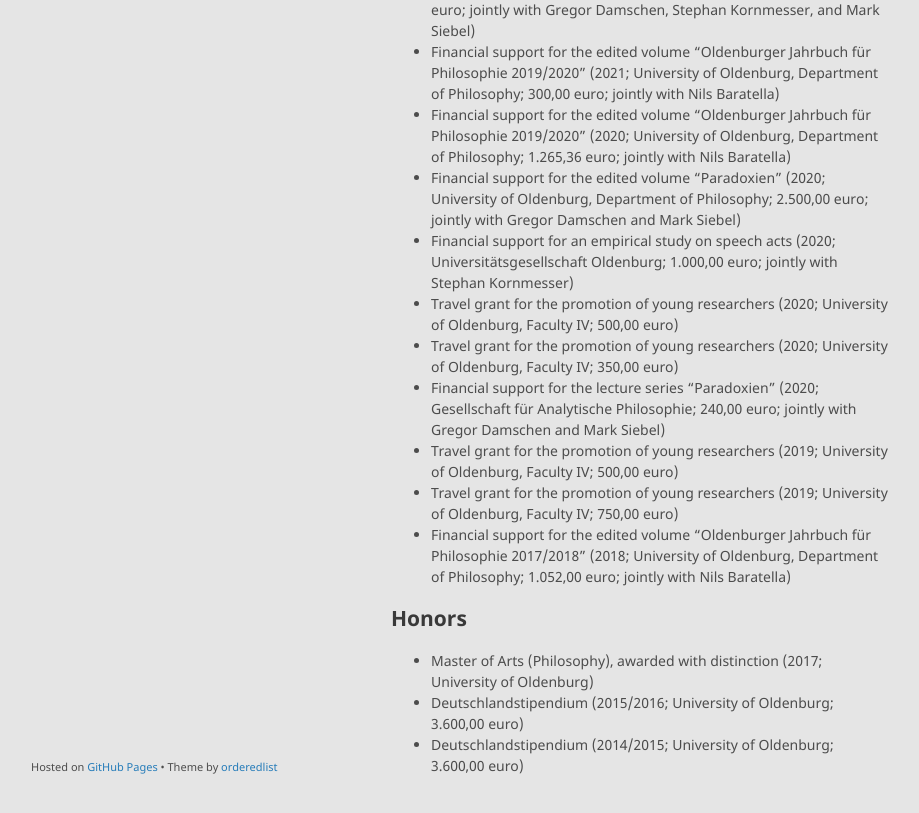
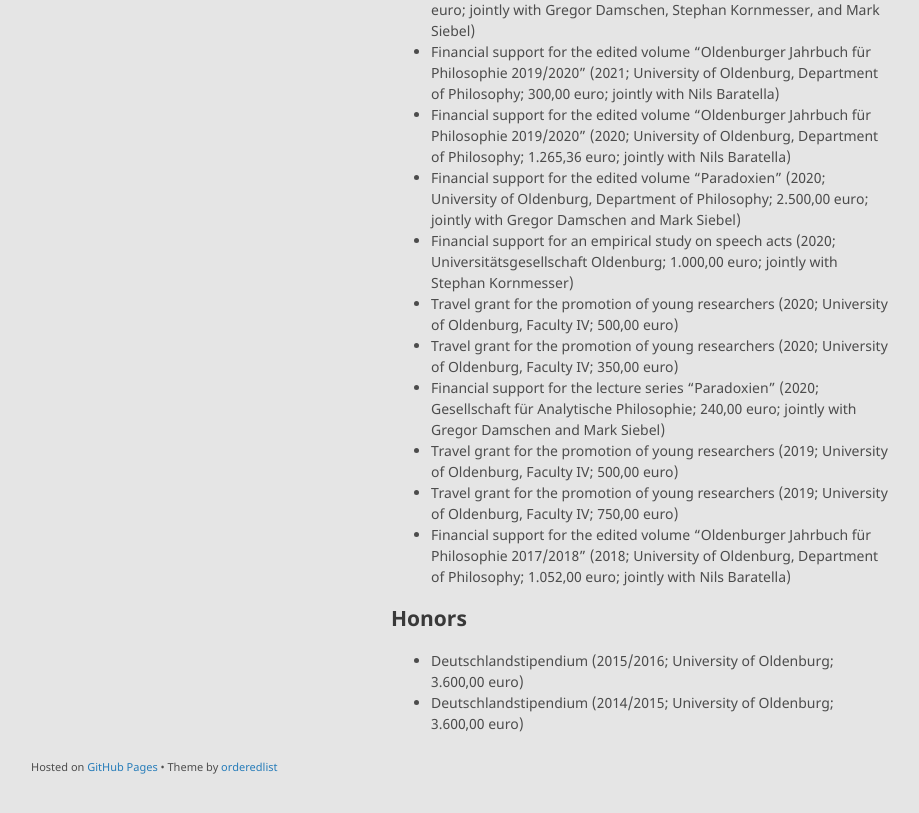
Before and after one commit to alephmembeth/alephmembeth.github.io, a Jekyll site: the page built from financials.md, in a window 1280 px wide and 1230 px high. Shown: the part 384-1197 px from the top of the window, without its empty margins (179-1098 px from the left). Built offline with Jekyll 4.4.1, drawn with Linux system fonts in a browser that asks for light colours; our own code applies the rules of GitHub Pages for plain Markdown files.

Commit message:
Update financials.md

```diff
--- a/financials.md
+++ b/financials.md
@@ -27,6 +27,5 @@ layout: default
 
 ## Honors
 
-+ Master of Arts (Philosophy), awarded with distinction (2017; University of Oldenburg)
 + Deutschlandstipendium (2015/2016; University of Oldenburg; 3.600,00 euro)
 + Deutschlandstipendium (2014/2015; University of Oldenburg; 3.600,00 euro)
```
